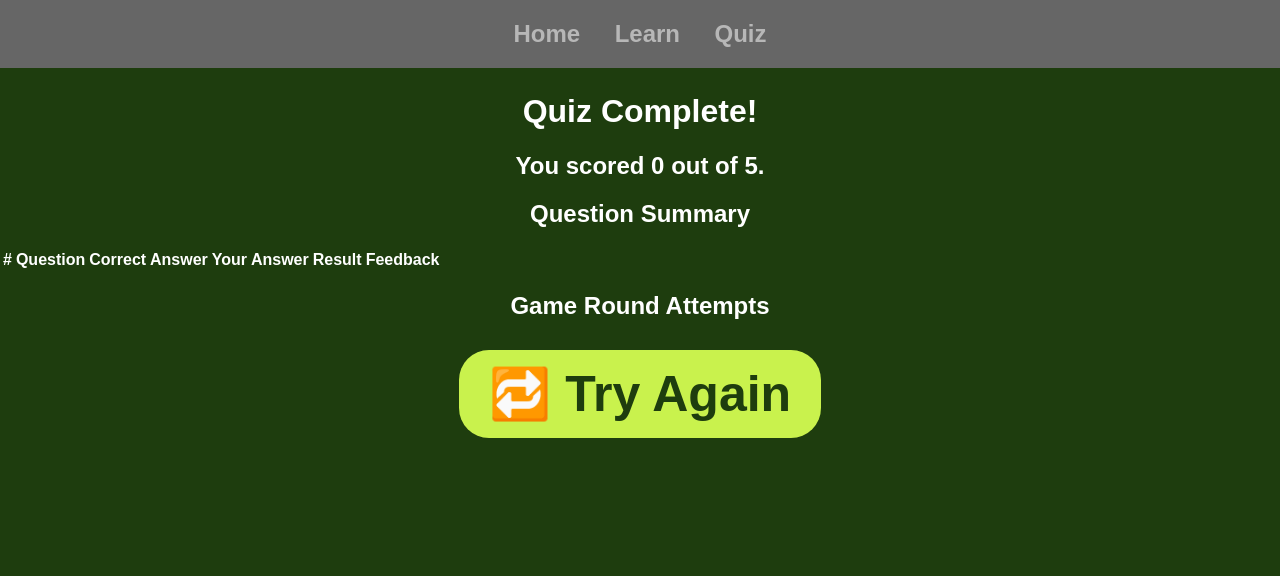
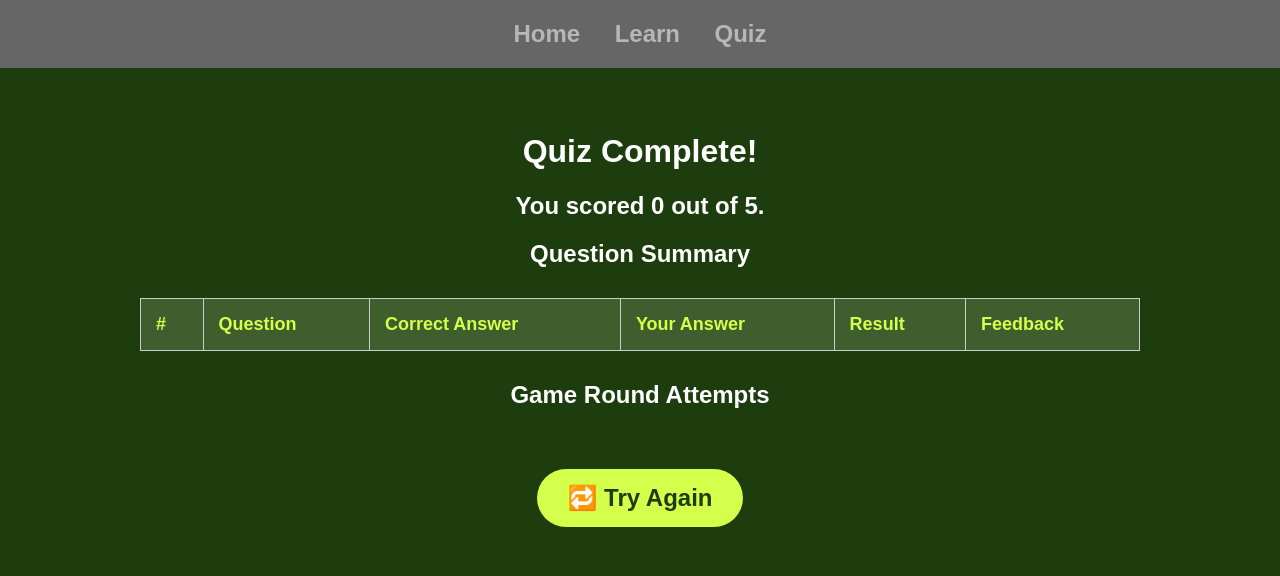
Before and after one commit to anumahmad/coms4170_ui_design_final, a Flask app: page /quiz_result in a window 1280 px wide. Shown: the top 576 px of the page. Run offline with Flask 3, Linux system fonts and the light colour scheme; lists and menus that the app fills with data are empty; some web fonts are replaced.

Commit message:
Update style.css

```diff
--- a/static/style.css
+++ b/static/style.css
@@ -592,3 +592,58 @@ footer {
   margin-top: 20px;
   flex-wrap: wrap; /* ensures responsiveness on small screens */
 }
+
+/* QUIZ RESULTS STYLE */
+.quiz-result-page {
+  max-width: 1000px;
+  margin: 0 auto;
+  padding: 40px;
+  text-align: center;
+}
+
+.quiz-summary {
+  width: 100%;
+  border-collapse: collapse;
+  margin: 30px 0;
+  font-size: 18px;
+  color: white;
+}
+
+.quiz-summary th, .quiz-summary td {
+  border: 1px solid #ccc;
+  padding: 15px;
+  text-align: left;
+}
+
+.quiz-summary th {
+  background-color: #3e5e2e;
+  color: #d4ff4a;
+  font-weight: 700;
+}
+
+.quiz-summary td em {
+  color: #cccccc;
+  font-style: italic;
+}
+
+.correct {
+  color: #c9f24dff;
+  font-weight: bold;
+}
+
+.wrong {
+  color: red;
+  font-weight: bold;
+}
+
+.try-again {
+  background-color: #d4ff4a;
+  color: #1e3d0e;
+  padding: 15px 30px;
+  font-size: 24px;
+  font-weight: bold;
+  border-radius: 30px;
+  display: inline-block;
+  margin-top: 40px;
+  text-decoration: none;
+}
```
